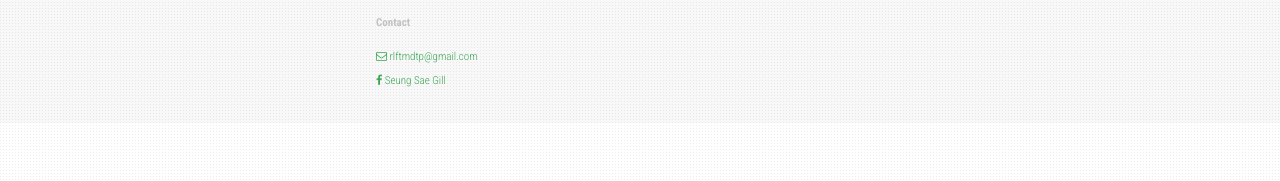
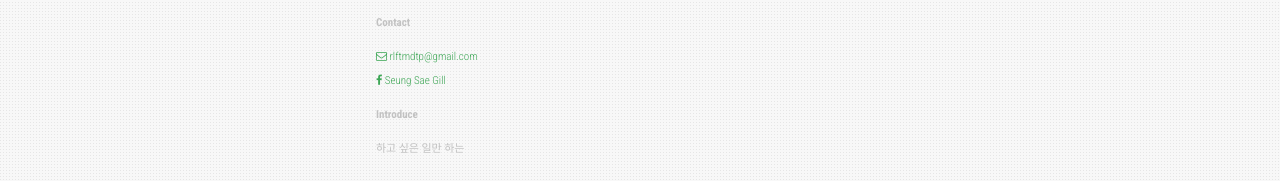
Before and after one commit to agusmakmun/agusmakmun.github.io, a Jekyll site: the page built from index.html, in a window 1280 px wide. Shown: the part 1198-1379 px from the top of the page. Built offline with Jekyll 4.4.1, drawn with Linux system fonts in a browser that asks for light colours; nearby versions of some CDN libraries; the list of posts is cut into pages by our own code.

Commit message:
Update default.html

```diff
--- a/_layouts/default.html
+++ b/_layouts/default.html
@@ -176,6 +176,13 @@ layout: compress
             <li><a href="{{i.link}}"><i class="fa {{i.icon}}"></i>&nbsp;<span>{{i.text}}</span></a></li>
             {% endfor %}
         </div>
+        <div class="site-introduce">
+          <p>
+            <strong>Introduce</strong>
+          </p>
+          <ul class="social-media-list">
+            <li> 하고 싶은 일만 하는 </li>
+        </div>
       </div>
     </footer>
 
```
